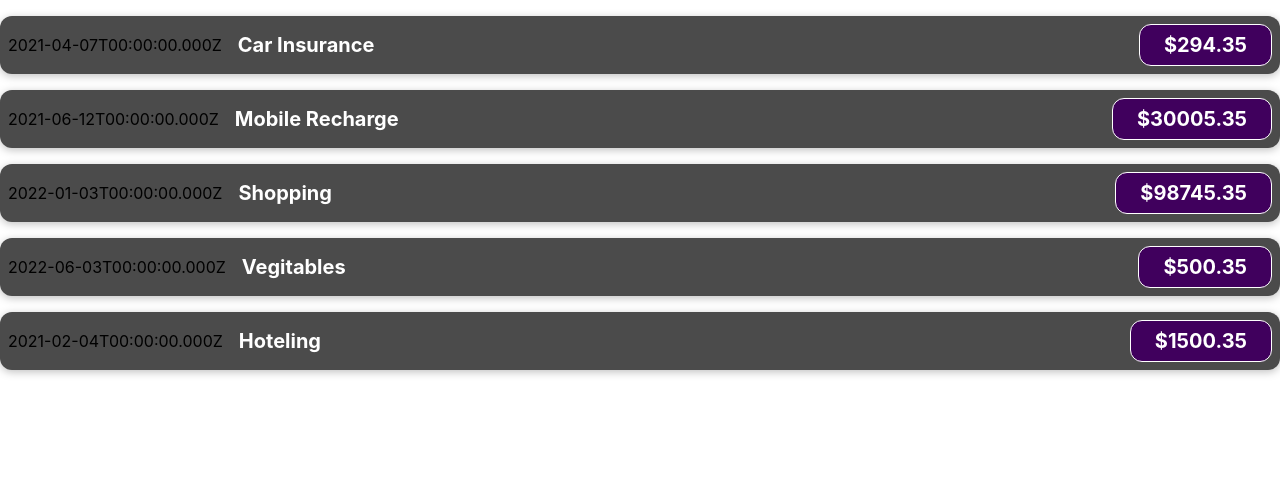
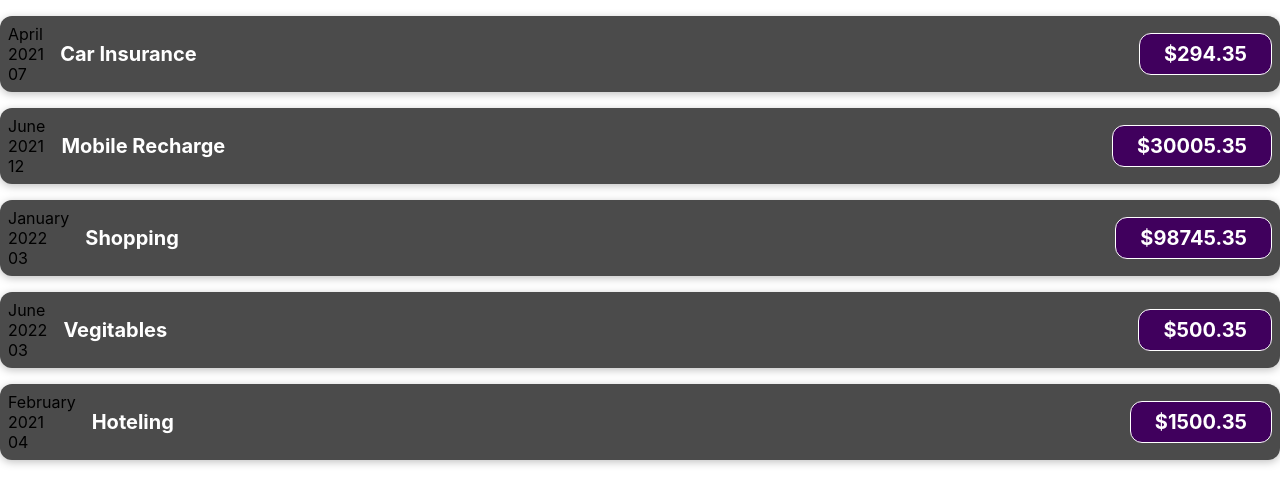
Before and after one commit to athateyshyam/ReactApplication, a React (Create React App) app: page / in a window 1280 px wide. Shown: the top 504 px of the page. Built offline with nearby package versions, Linux system fonts and the light colour scheme.

Commit message:
JavaScript logic to view date human readable form

```diff
--- a/src/components/ExpenseItem.js
+++ b/src/components/ExpenseItem.js
@@ -1,8 +1,16 @@
 import './ExpenseItem.css';
 
 function ExpenseItem(props) {
+    const month = props.date.toLocaleString('en-US', { month: 'long' });
+    const day = props.date.toLocaleString('en-US', { day: '2-digit' });
+    const year = props.date.getFullYear();
+
     return (<div className='expense-item'>
-        <div>{props.date.toISOString()}</div>
+        <div>
+            <div>{month}</div>
+            <div>{year}</div>
+            <div>{day}</div>
+        </div>
         <div className='expense-item__description'>
             <h2>{props.title}</h2>
             <div className='expense-item__price'>${props.amount}</div>
```
